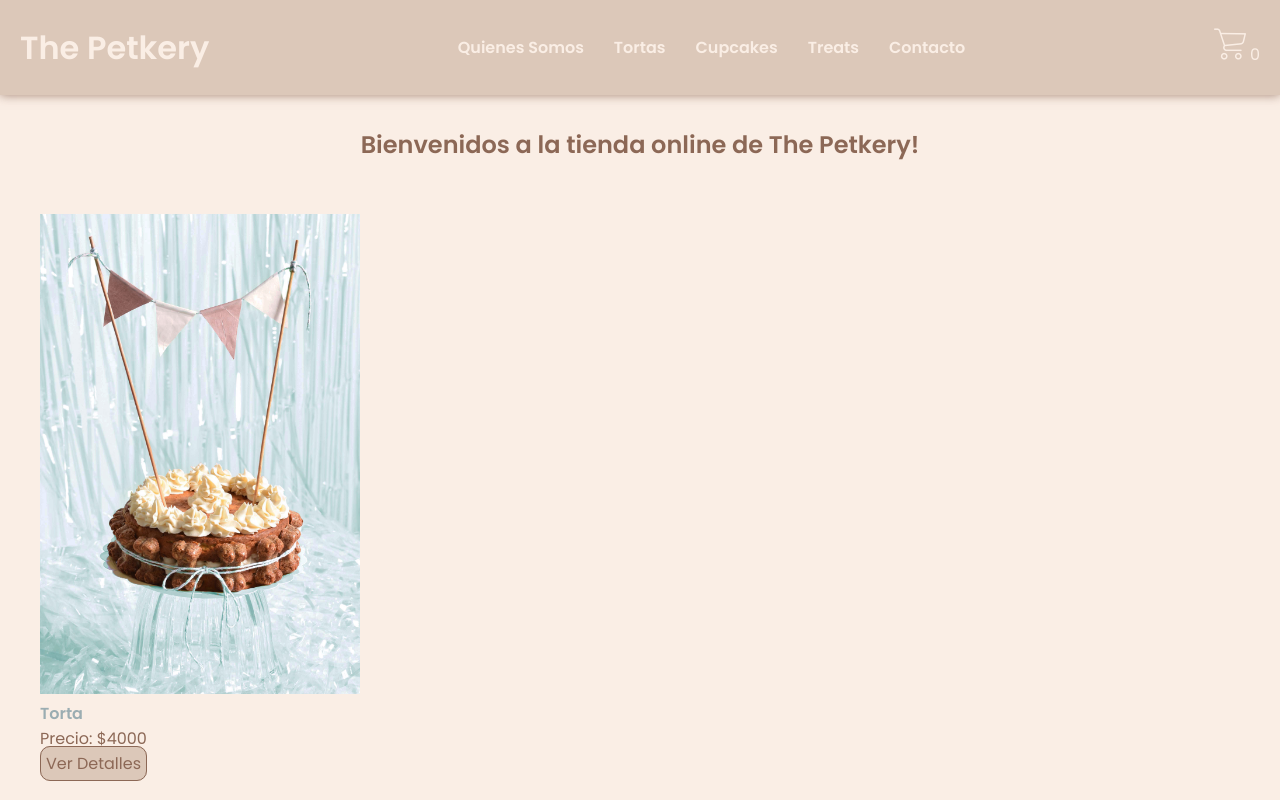
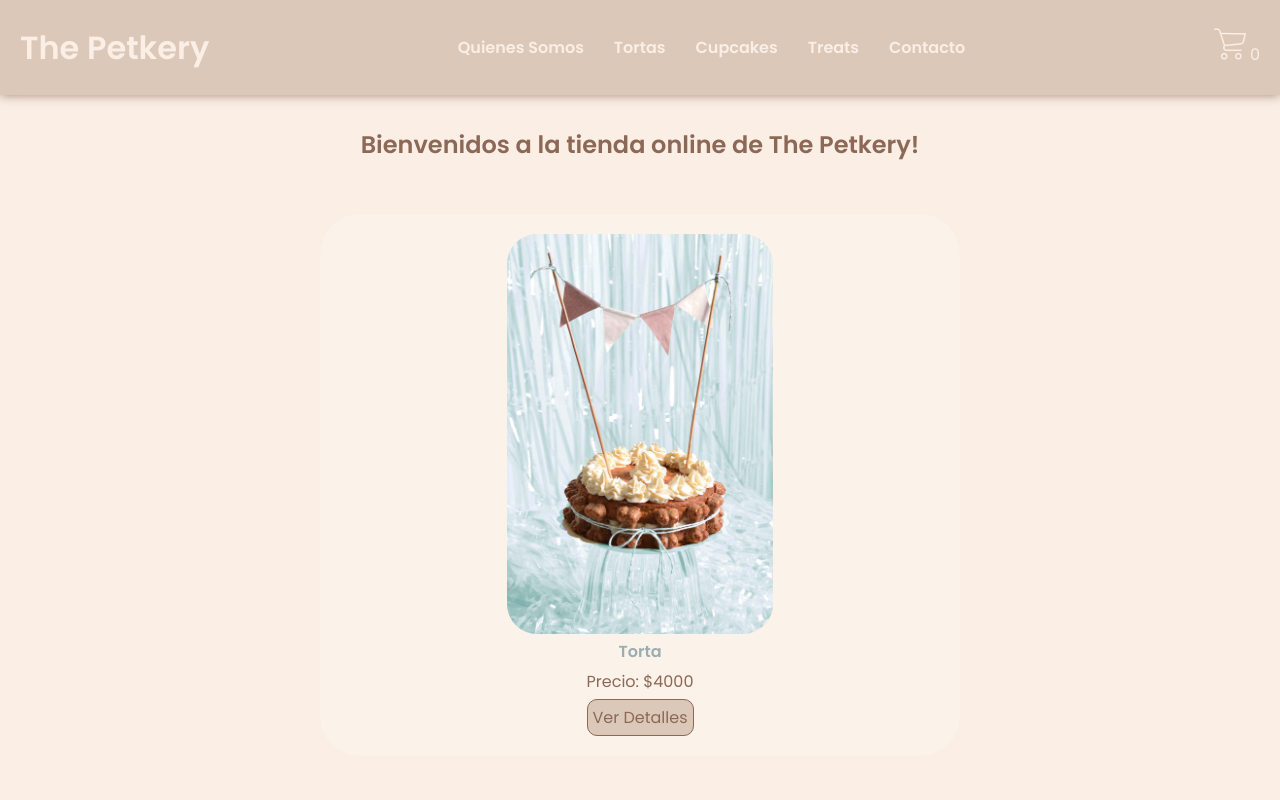
Before and after one commit to Gi-Auzoberry/Final-React-Auzoberry, a React (Vite) app: page / in a window 1280 px wide. Shown: the top 800 px of the page. Built offline with nearby package versions, Linux system fonts and the light colour scheme.

Commit message:
agregando estilos

```diff
--- a/src/componentes/CartWidget/CartWidget.css
+++ b/src/componentes/CartWidget/CartWidget.css
@@ -1,4 +1,3 @@
 .carrito {
     width: 2rem;
-
 }
--- a/src/componentes/Item/Item.css
+++ b/src/componentes/Item/Item.css
@@ -1,6 +1,13 @@
 .itemCard {
+    width: 40rem;
+    display: flex;
+    flex-direction: column;
+    align-items: center;
     margin: 20px;
     padding: 20px;
+    gap: 5px;
+    background-color: rgba(255, 255, 255, 0.2);
+    border-radius:  40px;
     color: #8c6856;
 }
 
@@ -8,7 +15,8 @@
     color: #9badb2;
 }
 .itemCard img {
-    height: 30rem;
+    height: 25rem;
+    border-radius: 30px;
 }
 
 .itemCard .button {
@@ -26,3 +34,7 @@
     color: #9badb2;
     background-color: #c4cfd6;
 }
+
+.itemCard:hover{
+    border: 1.5px solid #8c6856;
+}
--- /dev/null
+++ b/src/componentes/ItemList/ItemList.css
@@ -0,0 +1,6 @@
+.contenedorItemList {
+    display: flex;
+    flex-wrap: wrap;
+    justify-content: center;
+    gap: 2rem;
+}
--- a/src/componentes/ItemList/ItemList.jsx
+++ b/src/componentes/ItemList/ItemList.jsx
@@ -1,8 +1,9 @@
 import Item from "../Item/Item";
+import './ItemList.css';
 
 const ItemList = ({productos}) => {
   return (
-    <div>
+    <div className="contenedorItemList">
         {productos.map(producto => <Item key={producto.id} {...producto} />)}
     </div>
   )
```
